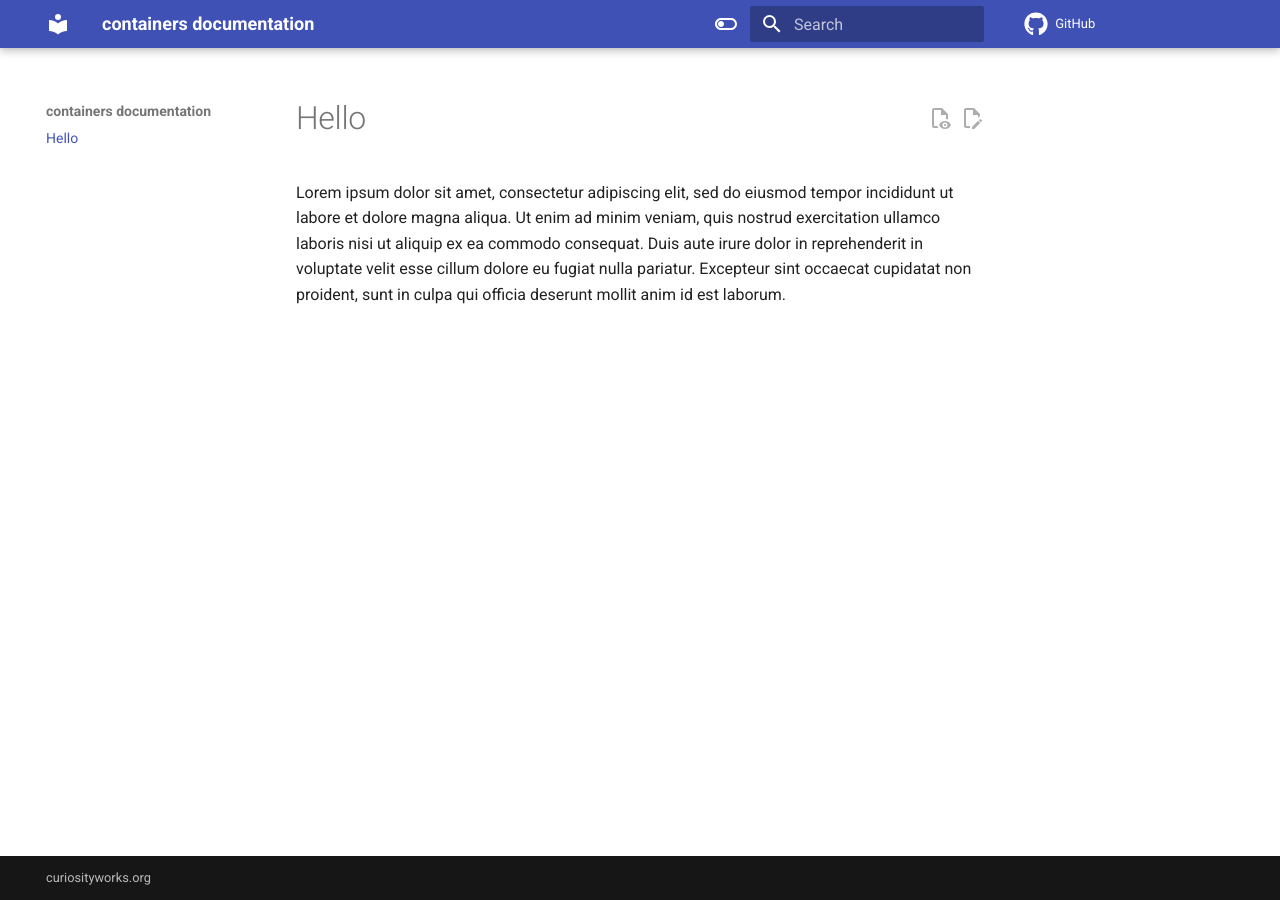
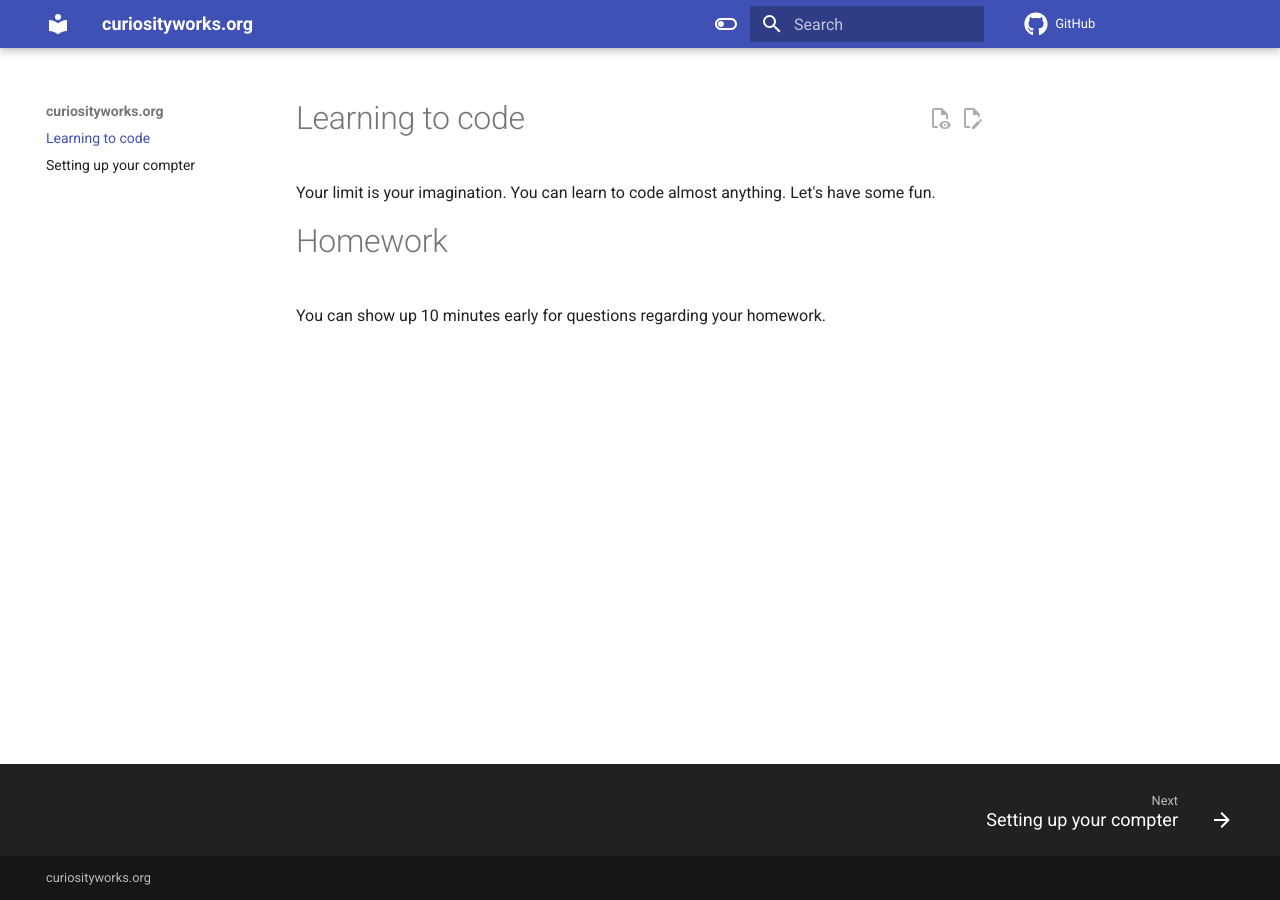
Before and after one commit to curiosinauts/site, an MkDocs documentation site: the page built from docs/index.md, in a window 1280 px wide. Built offline with MkDocs 1.6.1 and Material for MkDocs 9.7.7, drawn with Linux system fonts in a browser that asks for light colours; comment, search, counter and statistics services are not loaded.

Commit message:
updating

```diff
--- a/docs/index.md
+++ b/docs/index.md
@@ -1,3 +1,6 @@
-# Hello
+# Learning to code
 
-Lorem ipsum dolor sit amet, consectetur adipiscing elit, sed do eiusmod tempor incididunt ut labore et dolore magna aliqua. Ut enim ad minim veniam, quis nostrud exercitation ullamco laboris nisi ut aliquip ex ea commodo consequat. Duis aute irure dolor in reprehenderit in voluptate velit esse cillum dolore eu fugiat nulla pariatur. Excepteur sint occaecat cupidatat non proident, sunt in culpa qui officia deserunt mollit anim id est laborum.
+Your limit is your imagination. You can learn to code almost anything. Let's have some fun.
+
+# Homework
+You can show up 10 minutes early for questions regarding your homework.
--- a/mkdocs.yml
+++ b/mkdocs.yml
@@ -1,11 +1,20 @@
-site_name: "containers documentation"
+site_name: "curiosityworks.org"
 copyright: curiosityworks.org
-repo_url: https://github.com/curiosinauts/containers
+repo_url: https://github.com/curiosinauts/site
 edit_uri: edit/main/docs/
 site_dir: site
 
 nav:
   - "index.md"
+  - 'student_computer_setup.md'
+  # - Commands:
+  #   - get:
+  #     - 'commands/host/host-ip.md'
+  #     - 'commands/host/host-port.md'
+  #     - 'commands/get/build.md'
+  #     - 'commands/get/pybuild.md'
+    # - register:
+    #   - 'commands/service.md'
   # - Foo:
   #     - "foo/index.md"
 
```
Also changed, not shown: docs/student_computer_setup.md (added, +10 -0 lines).
